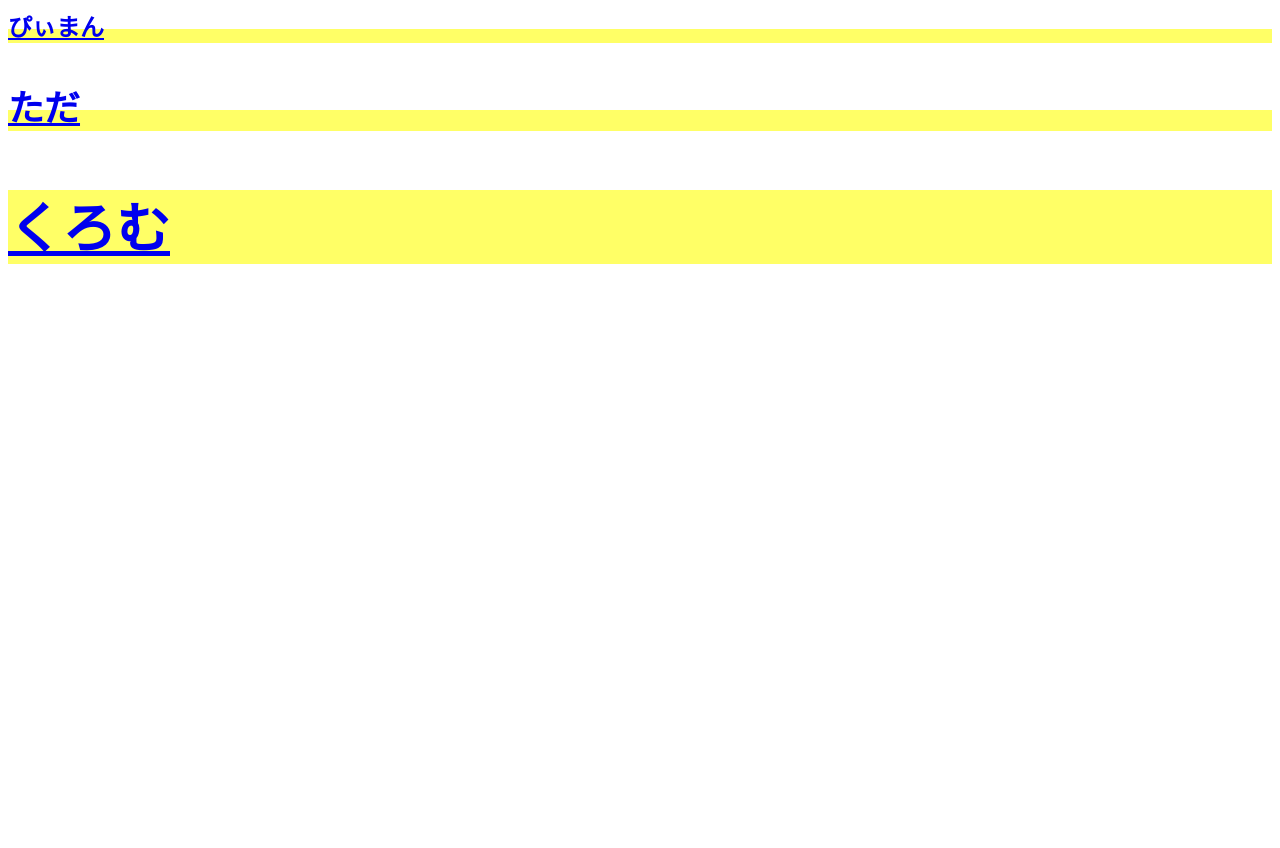
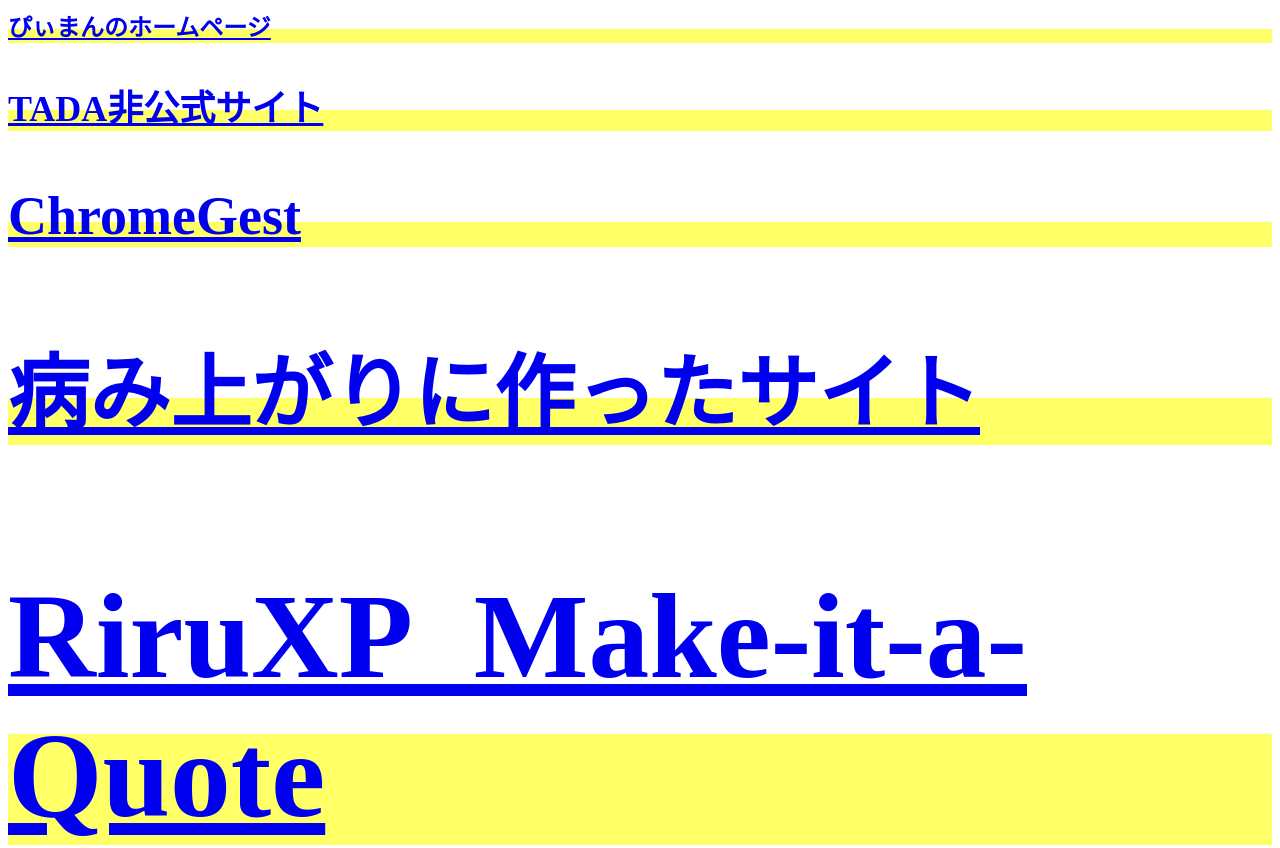
Before and after one commit to yukkuriremiria/laughing-octo-succotash, a plain HTML site: page index.html in a window 1280 px wide. Shown: the top 848 px of the page. Before the commit the page ends 800 px from the top, so only its background shows below. Drawn offline with Linux system fonts and the light colour scheme.

Commit message:
Update index.html

```diff
--- a/index.html
+++ b/index.html
@@ -1,6 +1,19 @@
 <title>まとめぴぃまん</title>
-<a class="learn-more-button" href="https://pi-mannokanzumee.ml/"><h2><p>ぴぃまん<p><h2></a>
-<a class="learn-more-button" href="http://tada-0167.ml/"><h2><p>ただ<p><h2></a>
-<a class="learn-more-button" href="http://chrome-gest-new.cf/"><h2><p>くろむ<p><h2></a>
-  <link rel="stylesheet" href="index.css">
-<title>まとめぴぃまん</title>
+
+<a class="learn-more-button" href="https://pi-mannokanzumee.ml/"><h2><p>ぴぃまんのホームページ<p><h2></a>
+<a class="learn-more-button" href="http://tada-0167.ml/"><h2><p>TADA非公式サイト<p><h2></a>
+<a class="learn-more-button" href="http://chrome-gest-new.cf/"><h2><p>ChromeGest<p><h2></a>
+<a class="learn-more-button" href="http://yamiagari.ml/"><h2><p>病み上がりに作ったサイト<p><h2></a>
+<a class="learn-more-button" href="https://yamiagari.ml/RiruXP_Make-it-a-Quote/"><h2><p>RiruXP_Make-it-a-Quote<p><h2></a>
+<a class="learn-more-button" href="http://sub.pi-mannokanzumee.ml/"><h2><p>newぴぃまん<p><h2></a>
+<a class="learn-more-button" href="https://pi-mannokanzumee.ml/イルスたち"><h2><p>ゥイルス配布<p><h2></a>
+
+  <!--　w -->
+   <link rel="stylesheet" href="index.css">
+  <!--　w -->
+  <meta property="og:url" content="https://matome.ml/" />
+<meta property="og:type" content="Server" />
+<meta property="og:title" content="matome" />
+<meta property="og:description" content="matome" />
+<meta property="og:site_name" content="matome" />
+<!--　w -->
```
